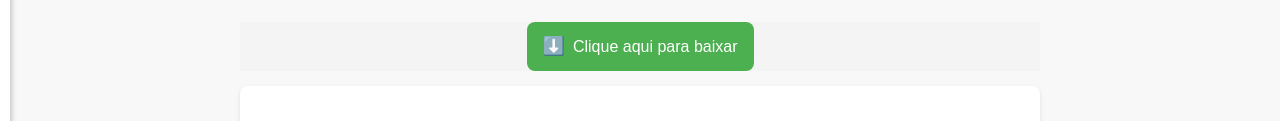
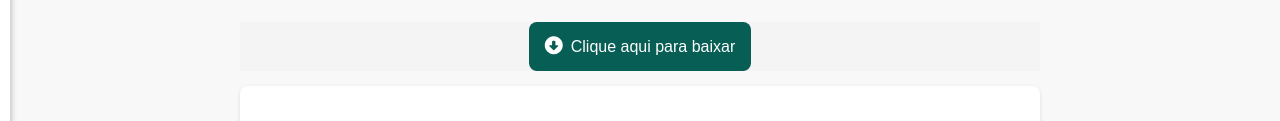
Before and after one commit to luizzlcs/whatsapp-bot, a website: page suporte.html in a window 1280 px wide. Shown: the part 566-687 px from the top of the page. Drawn offline with Linux system fonts and the light colour scheme.

Commit message:
border-radius: 12px; imagem

```diff
--- a/suporte.html
+++ b/suporte.html
@@ -325,7 +325,7 @@
         .download-button {
             display: inline-flex;
             align-items: center;
-            background-color: #4CAF50;
+            background-color: #075e54;
             color: white;
             padding: 10px 16px;
             border: none;
@@ -398,7 +398,7 @@
         <div class="center-container">
             <a href="https://firebasestorage.googleapis.com/v0/b/seven-manager-cffc7.appspot.com/o/images%2FsendMassage%2FSendMessage.rar?alt=media&token=d844c002-ab99-431c-8908-e7c789030679"
                 download class="download-button">
-                <span class="download-icon">⬇️</span>
+                <span class="download-icon"><i class="fa-solid fa-circle-down"></i></span>
                 Clique aqui para baixar
             </a>
         </div>
```
